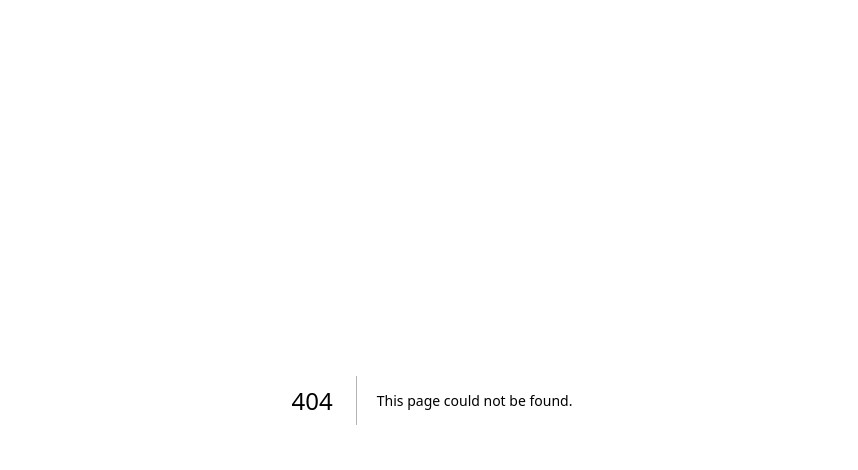
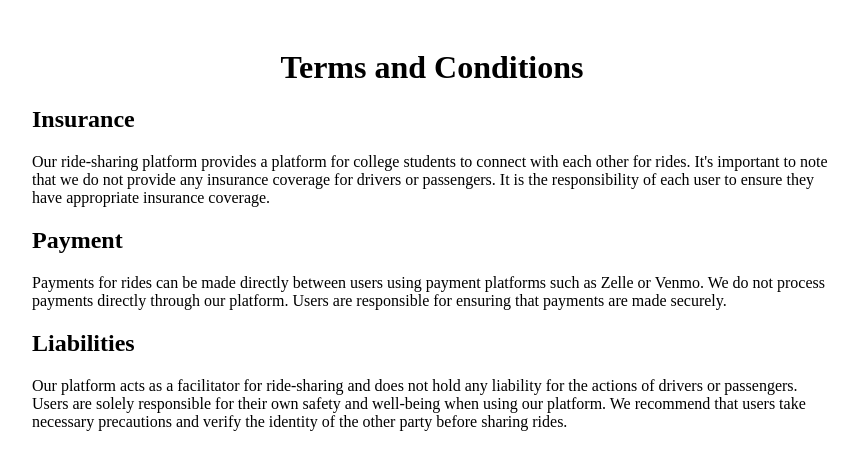
Before and after one commit to ad0rshcodes/Go-Grinnell, a Next.js app: page /terms in a window 1280 px wide. Before the commit this address had no page. Shown: the top 470 px of the page, without its empty margins (208-1066 px from the left). Built offline with nearby package versions, Linux system fonts and the light colour scheme.

Commit message:
Added Terms and Conditions

```diff
--- /dev/null
+++ b/pages/terms.js
@@ -0,0 +1,43 @@
+import React from "react";
+import styles from "../styles/Terms.module.css"; // Import the CSS module for styling
+
+const Terms = () => {
+	return (
+		<div className={styles.termsContainer}>
+			<h1 className={styles.title}>Terms and Conditions</h1>
+			<div className={styles.section}>
+				<h2>Insurance</h2>
+				<p>
+					Our ride-sharing platform provides a platform for college
+					students to connect with each other for rides. It's
+					important to note that we do not provide any insurance
+					coverage for drivers or passengers. It is the responsibility
+					of each user to ensure they have appropriate insurance
+					coverage.
+				</p>
+			</div>
+			<div className={styles.section}>
+				<h2>Payment</h2>
+				<p>
+					Payments for rides can be made directly between users using
+					payment platforms such as Zelle or Venmo. We do not process
+					payments directly through our platform. Users are
+					responsible for ensuring that payments are made securely.
+				</p>
+			</div>
+			<div className={styles.section}>
+				<h2>Liabilities</h2>
+				<p>
+					Our platform acts as a facilitator for ride-sharing and does
+					not hold any liability for the actions of drivers or
+					passengers. Users are solely responsible for their own
+					safety and well-being when using our platform. We recommend
+					that users take necessary precautions and verify the
+					identity of the other party before sharing rides.
+				</p>
+			</div>
+		</div>
+	);
+};
+
+export default Terms;
--- /dev/null
+++ b/styles/Terms.module.css
@@ -0,0 +1,20 @@
+.termsContainer {
+    max-width: 800px;
+    margin: 0 auto;
+    padding: 20px;
+  }
+
+  .title {
+    text-align: center;
+    margin-bottom: 20px;
+  }
+
+  .section {
+    margin-bottom: 20px;
+  }
+
+  @media (max-width: 768px) {
+    .termsContainer {
+      padding: 10px;
+    }
+  }
```
Also changed, not shown: pages/signup.js (+49 -9 lines).
